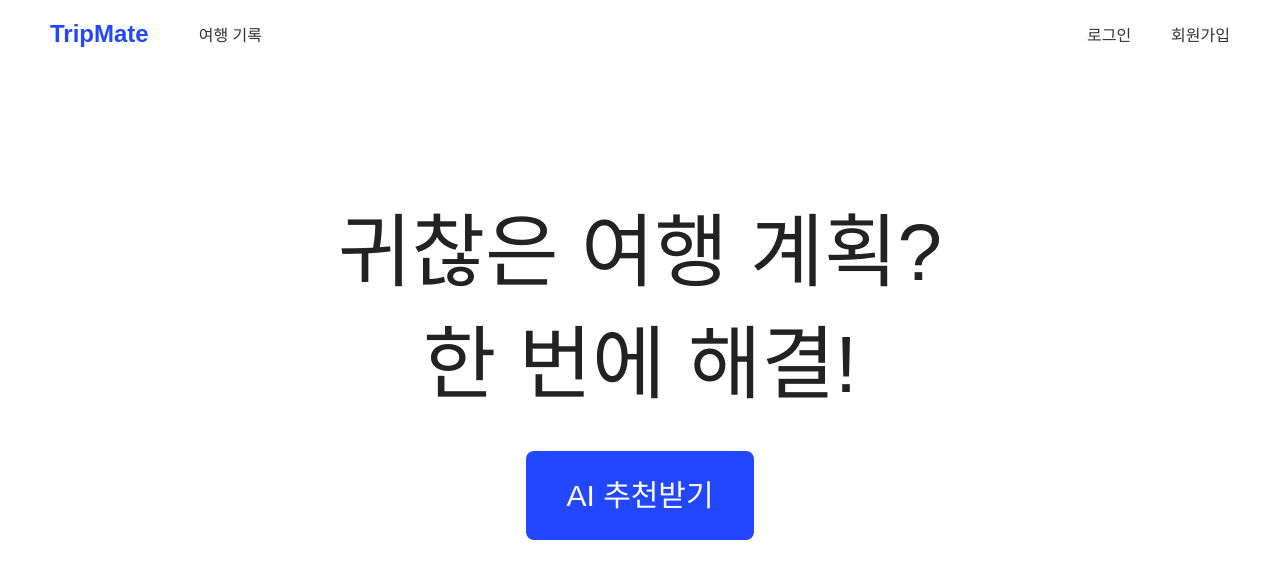
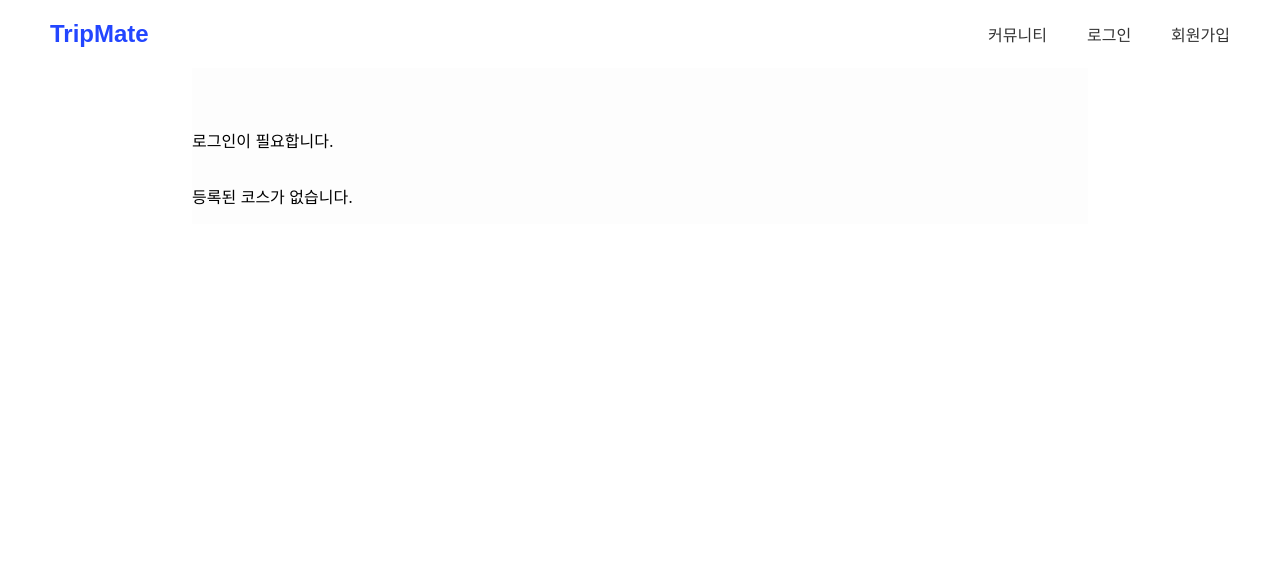
Before and after one commit to mxnxzuzi/TripMate_FE, a React (Create React App) app: page /mycourse in a window 1280 px wide. Before the commit this address led to /. Shown: the top 578 px of the page. Built offline with nearby package versions, Linux system fonts and the light colour scheme.

Commit message:
[feat] : 내코스 조회

```diff
--- a/src/App.jsx
+++ b/src/App.jsx
@@ -20,6 +20,7 @@ import axios from "axios";
 import RoomPage from "./pages/RoomPage";
 import MyLikedPostsPage from './pages/MyLikedPostsPage';
 import MyPostsPage from './pages/MyPostsPage';
+import MyCoursePage from './pages/MyCoursePage';
 
 function App() {
   const [isLoggedIn, setIsLoggedIn] = useState(false);
@@ -89,6 +90,7 @@ function App() {
           <Route path="/rooms/:roomId" element={<RoomPage />} />
           <Route path="/posts/likes" element={<MyLikedPostsPage />} />
           <Route path="/posts/mine" element={<MyPostsPage />} />
+          <Route path="/mycourse" element={<MyCoursePage />} />
         </Route>
 
         {/* 잘못된 경로면 메인으로 리다이렉트 */}
--- a/src/components/Header.jsx
+++ b/src/components/Header.jsx
@@ -6,9 +6,10 @@ const Header = () => {
     <header className="header">
       <div className="nav-links">
         <Link to="/" className="logo">TripMate</Link>
-        <Link to="/posts" className="post-link">여행 기록</Link>
+        {/*<Link to="/posts" className="post-link">여행 기록</Link>*/}
       </div>
       <div className="auth-links">
+        <Link to="/posts" className="post-link">커뮤니티</Link>
         <Link to="/login">로그인</Link>
         <Link to="/signup">회원가입</Link>
       </div>
--- a/src/components/HeaderAfterLogin.jsx
+++ b/src/components/HeaderAfterLogin.jsx
@@ -23,7 +23,7 @@ const HeaderAfterLogin = ({ setIsLoggedIn, userInfo }) => {
     <header className="header">
         <div className="nav-links">
             <Link to="/" className="logo">TripMate</Link>
-            <Link to="/posts" className="post-link">여행 기록</Link>
+            {/*<Link to="/posts" className="post-link">여행 기록</Link>*/}
         </div>
         <div className="auth-links">
         <button className="comm" onClick={handleCommunityClick}>커뮤니티</button>
--- a/src/components/ProfileCard.jsx
+++ b/src/components/ProfileCard.jsx
@@ -176,7 +176,7 @@ const ProfileCard = ({ onClose }) => {
 
         <hr />
         <div className="button-group">
-          <button>내 코스</button>
+          <button onClick={() => navigate('/mycourse')}>내 코스</button>
           <button onClick={() => navigate('/posts/likes')}>좋아요 누른 게시물</button>
           <button onClick={() => navigate('/posts/mine')}>내 글</button>
         </div>
--- /dev/null
+++ b/src/pages/MyCoursePage.jsx
@@ -0,0 +1,81 @@
+import React, { useEffect, useState } from "react";
+import { useNavigate } from "react-router-dom";
+import axios from "axios";
+import "../styles/MyCoursePage.css";
+
+const MyCoursePage = () => {
+  const [courses, setCourses] = useState([]);
+  const [error, setError] = useState("");
+  const navigate = useNavigate(); // ✅ 라우터 이동용
+
+  const formatDate = (isoString) => {
+    if (!isoString) return "";
+    const date = new Date(isoString);
+    const year = date.getFullYear();
+    const month = String(date.getMonth() + 1).padStart(2, "0");
+    const day = String(date.getDate()).padStart(2, "0");
+    return `${year}.${month}.${day}`;
+  };
+
+  useEffect(() => {
+    const fetchRooms = async () => {
+      try {
+        const token = localStorage.getItem("token");
+        if (!token) {
+          setError("로그인이 필요합니다.");
+          return;
+        }
+
+        const response = await axios.get("http://localhost:8080/rooms", {
+          headers: {
+            Authorization: `Bearer ${token}`,
+          },
+        });
+
+        const rooms = response.data.result.map((room) => {
+          return {
+            id: room.roomId, // ✅ roomId 저장
+            title: room.name || room.plan?.title || "제목 없음",
+            startDate: formatDate(room.plan?.startDate),
+            endDate: formatDate(room.plan?.endDate),
+          };
+        });
+
+        setCourses(rooms);
+      } catch (err) {
+        console.error("방 목록을 불러오지 못했습니다:", err);
+        setError("방 목록을 불러오지 못했습니다.");
+      }
+    };
+
+    fetchRooms();
+  }, []);
+
+  return (
+    <div className="mycourse-wrapper">
+      <header className="mycourse-header">
+      </header>
+
+      {error && <p className="error-message">{error}</p>}
+
+      <div className="course-list">
+        {courses.length > 0 ? (
+          courses.map((course, idx) => (
+            <div
+              className="course-item"
+              key={idx}
+              onClick={() => navigate(`/rooms/${course.id}`)}
+              style={{ cursor: "pointer" }}
+            >
+              {course.title} ({course.startDate} ~ {course.endDate})
+            </div>
+          ))
+        ) : (
+          <p className="no-courses">등록된 코스가 없습니다.</p>
+        )}
+      </div>
+    </div>
+  );
+};
+
+export default MyCoursePage;
--- /dev/null
+++ b/src/styles/MyCoursePage.css
@@ -0,0 +1,35 @@
+:root {
+    --main-color: #2346FF;
+    --hover-color: #1c3bd1;
+  }
+
+.mycourse-wrapper {
+  margin: 0px 15vw;
+  padding-top: 5vh;
+  background-color: #fdfdfd;
+}
+
+.mycourse-header {
+  margin-bottom: 20px;
+}
+
+.course-list {
+  display: flex;
+  flex-direction: column;
+  gap: 2vh;
+}
+
+.course-item {
+  border: 1px solid var(--main-color);
+  border-radius: 10px;
+  padding: 15px 24px;
+  font-size: 16px;
+  color: var(--main-color);;
+  background-color: white;
+  transition: all 0.2s ease;
+}
+
+.course-item:hover {
+  background-color: #f0f4ff;
+  cursor: pointer;
+}
```
